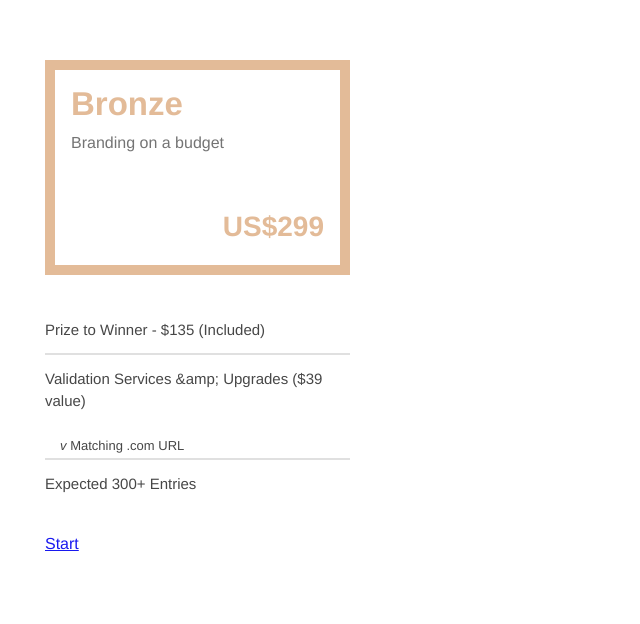
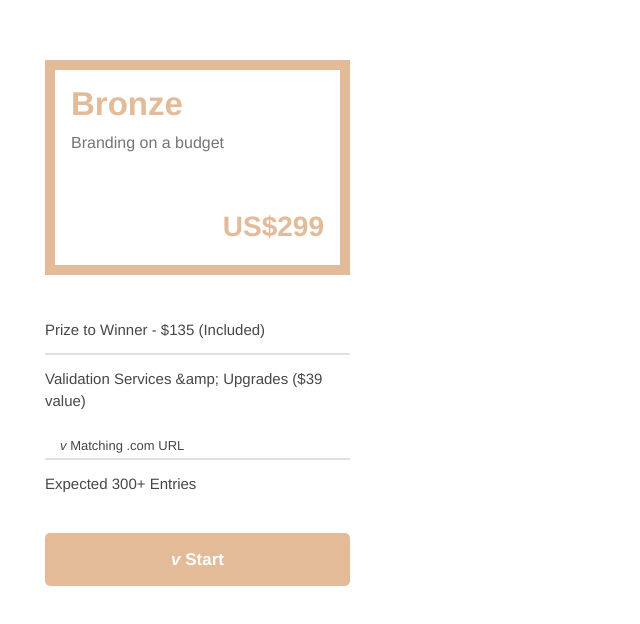
Before and after one commit to KostyaCoder/squad-page, a React (Create React App) app: page / in a window 1280 px wide. Shown: the top 624 px of the page, without its empty margins (0-640 px from the left). Built offline with nearby package versions, Linux system fonts and the light colour scheme.

Commit message:
Refactor button

```diff
--- /dev/null
+++ b/src/components/ButtonMenu/button.module.scss
@@ -0,0 +1,19 @@
+@import "../../common/styles/variables";
+
+.selectBox {
+  text-align: center;
+  padding: 0;
+  border: 2px solid $color-bronze;
+  background: $color-bronze;
+  color: #fff;
+  display: block;
+  font-weight: 700;
+  font-size: 17px;
+  line-height: 45px;
+  border-radius: 5px;
+  text-decoration: none;
+}
+
+.check::before {
+  content: "v ";
+}
--- a/src/components/ButtonMenu/index.js
+++ b/src/components/ButtonMenu/index.js
@@ -1,4 +1,4 @@
-import style from "../../App.module.scss";
+import style from "./button.module.scss";
 
 export default function ButtonMenu(props) {
   const { hrefSelectBox } = props;
```
